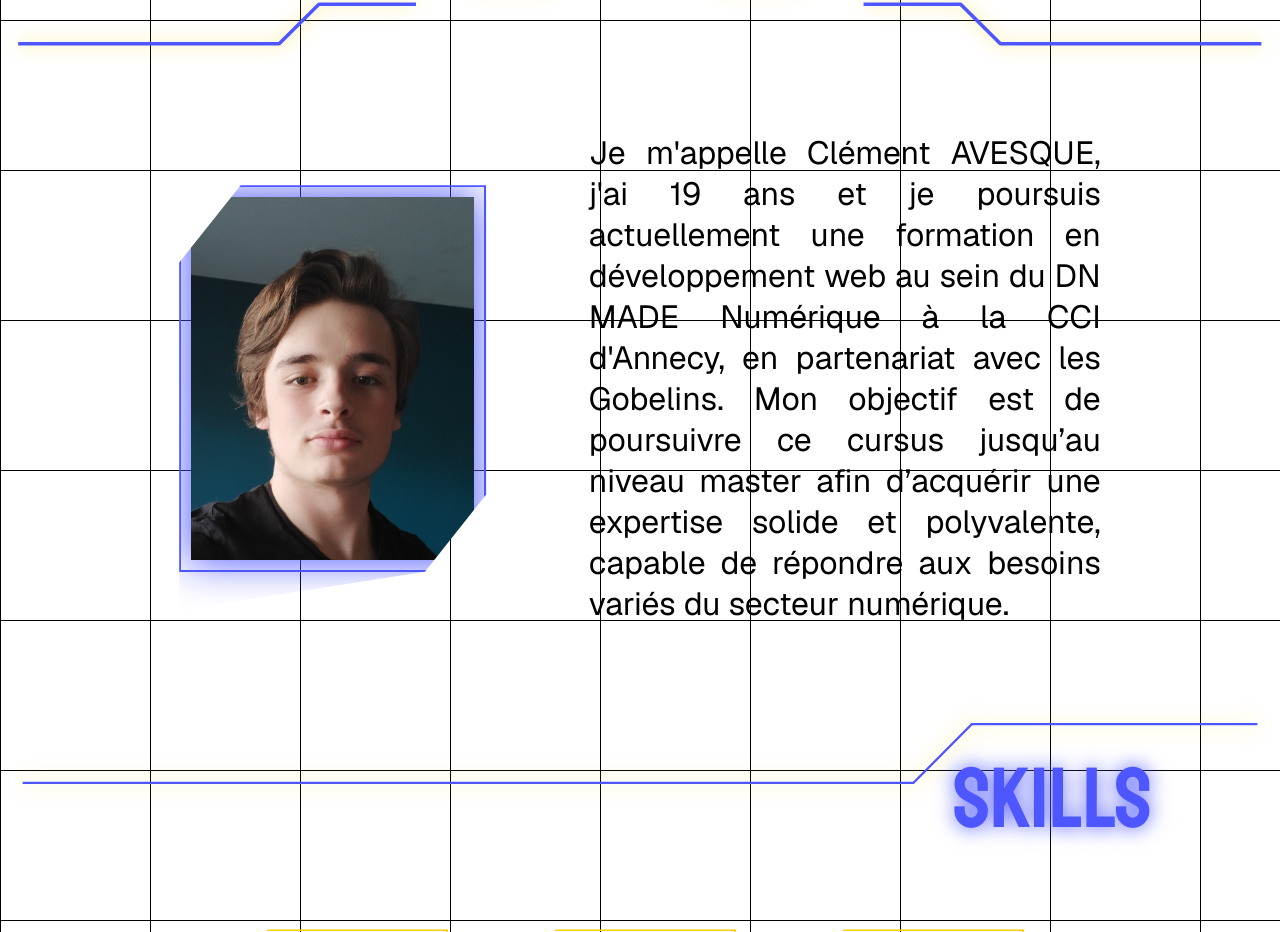
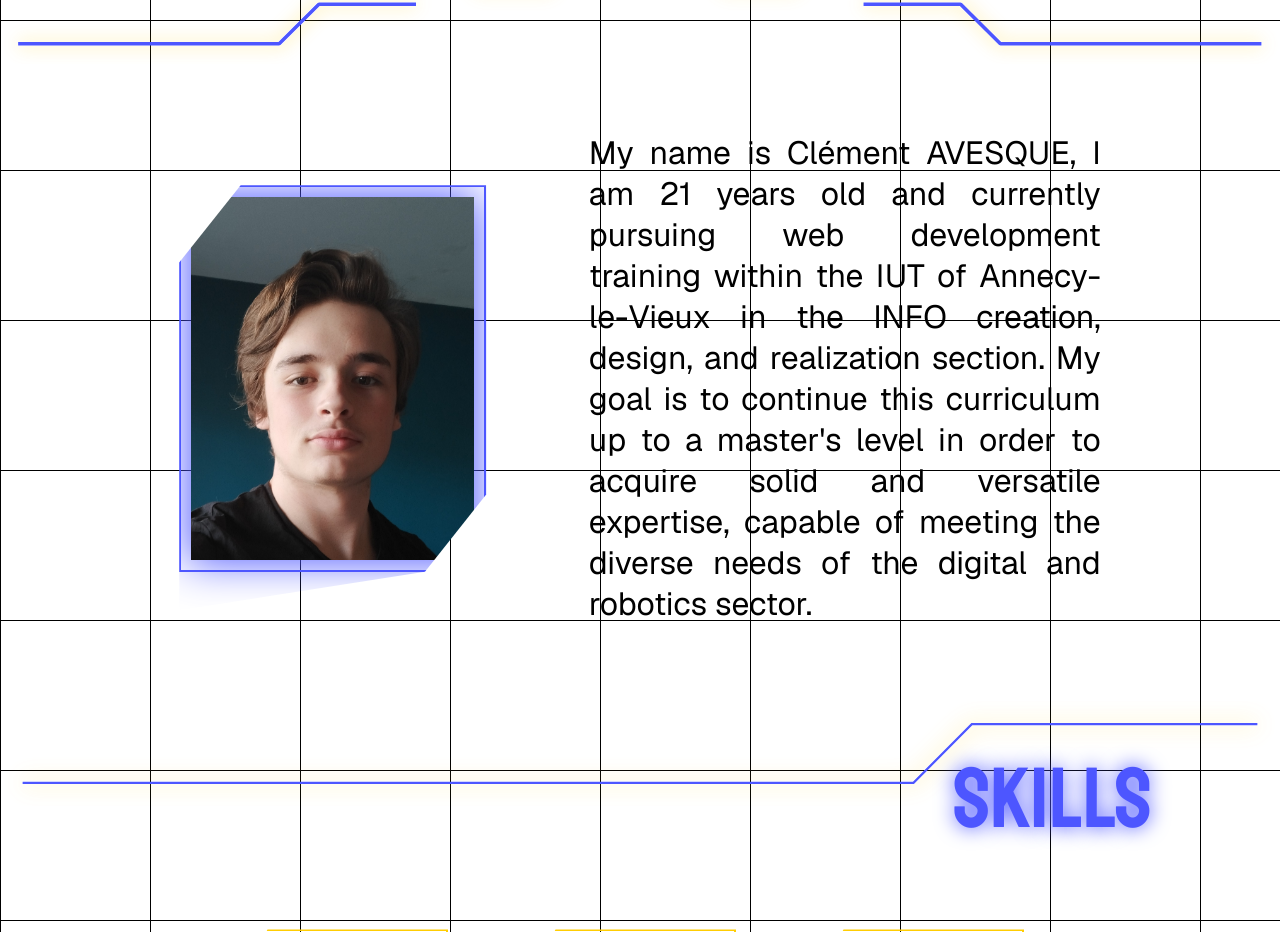
Before and after one commit to clementAvesque/portfolio_Cl-ment_Avesque, a Vue app: page / in a window 1280 px wide. Shown: the part 880-1812 px from the top of the page. Built offline with nearby package versions, Linux system fonts and the light colour scheme; a web font is replaced by a local one.

Commit message:
translate de la homepage

```diff
--- a/src/vue/homepage.vue
+++ b/src/vue/homepage.vue
@@ -12,10 +12,10 @@
         <img src="../assets/separationLight1.svg" alt="" class="separation" v-else />
         <section id="me">
             <pdp :mode="theme" :src="pdpImg" style="width: 30%;" />
-            <p>Je m'appelle Clément AVESQUE, j'ai 19 ans et je poursuis actuellement une formation en développement web
-                au sein du DN MADE Numérique à la CCI d'Annecy, en partenariat avec les Gobelins. Mon objectif est de
-                poursuivre ce cursus jusqu’au niveau master afin d’acquérir une expertise solide et polyvalente, capable
-                de répondre aux besoins variés du secteur numérique.</p>
+            <p>My name is Clément AVESQUE, I am 21 years old and currently pursuing web development training within
+                the IUT of Annecy-le-Vieux in the INFO creation, design, and realization section. My goal is to continue
+                this curriculum up to a master's level in order to acquire solid and versatile expertise, capable of meeting the
+                diverse needs of the digital and robotics sector.</p>
         </section>
         <img src="../assets/separationNight2.svg" alt="" class="separation" v-if="theme === false">
         <img src="../assets/separationLight2.svg" alt="" class="separation" v-else>
```
